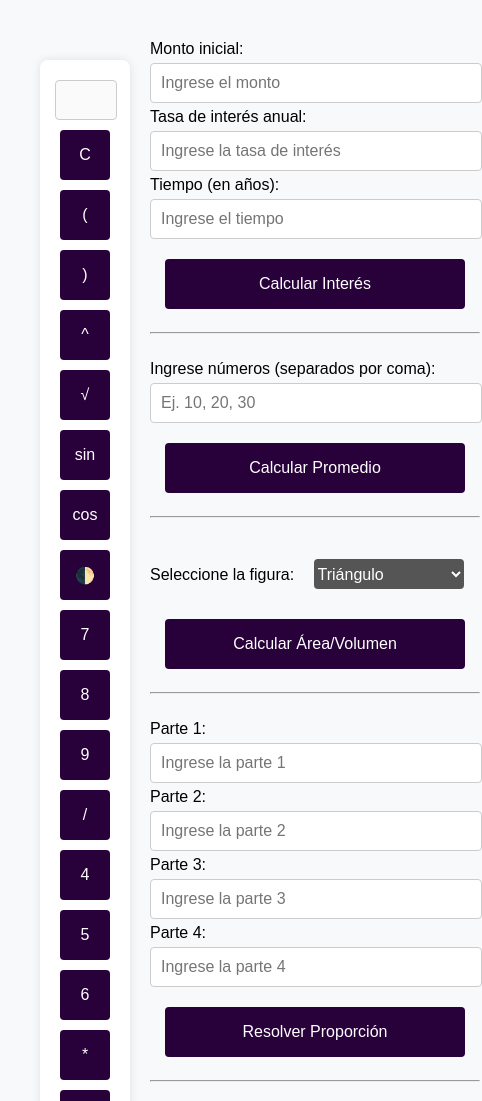
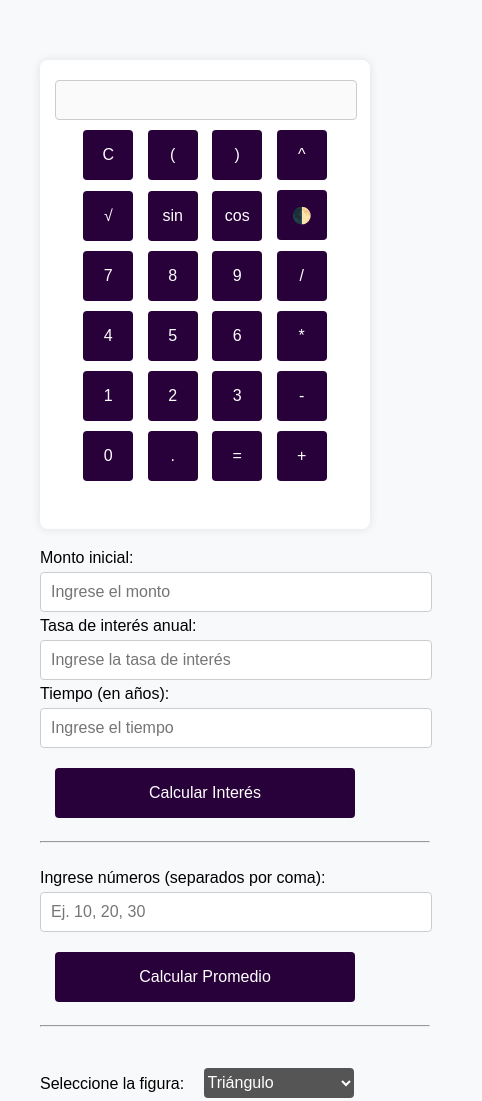
Before and after one commit to Mario-conf/Calculator-JS, a plain HTML site: page index.html in a window 390 px wide. Shown: the top 1101 px of the page, 482 px wide, since content can reach past the window. Drawn offline with nearby package versions, Linux system fonts and the light colour scheme.

Commit message:
Update media styles.css

```diff
--- a/styles.css
+++ b/styles.css
@@ -8,6 +8,7 @@ body {
     height: calc(100vh - 40px);
     color: #000;
     padding: 20px;
+    height: auto;
 }
 
 .calculator {
@@ -67,3 +68,29 @@ button:hover {
     cursor: pointer;
     transition: background-color 0.3s;
 }
+
+
+@media (min-width: 2px) and (max-width: 888px) {
+   body {
+
+        height:auto;
+        display: block;
+        width: 100%;
+    }
+
+    .calculator {
+        width: 100%;
+        margin: 20px;
+
+    }
+    .calculator::after {
+        content: "\A";
+        white-space: pre;
+        display: block;
+        margin-bottom: 10px;
+    }
+    #extra {
+        margin: 20px;
+        width: 100%;
+    }
+}
```
